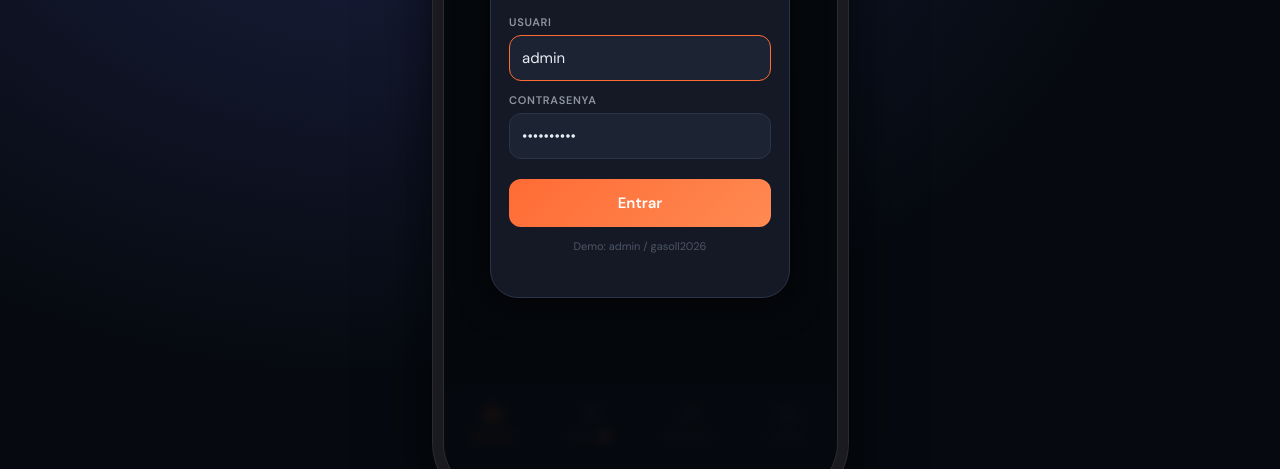
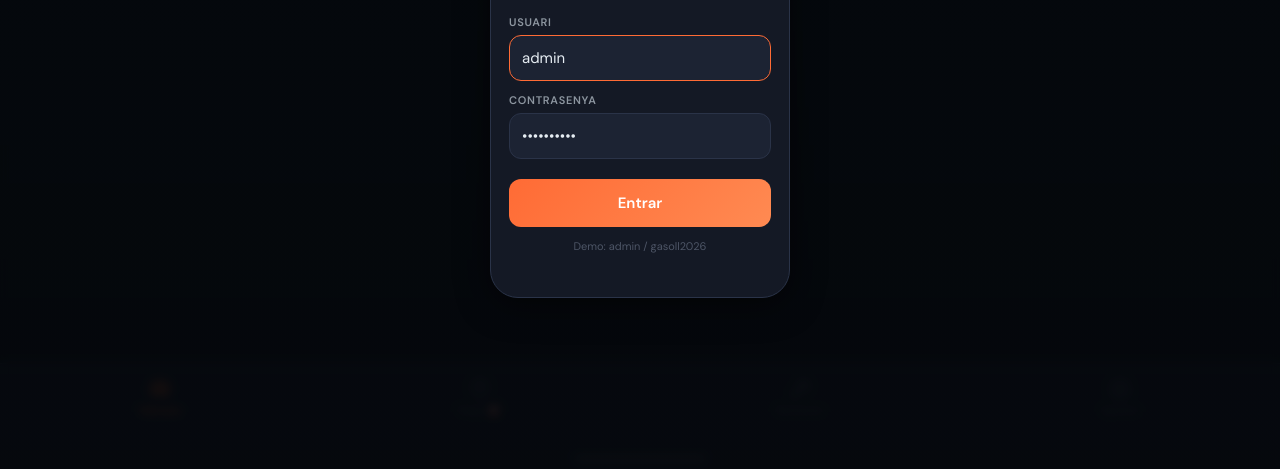
Before and after one commit to gcanigueral/Gasoll, a plain HTML site: page index.html in a window 1280 px wide. Shown: the part 331-800 px from the top of the page. Drawn offline with nearby package versions, Linux system fonts and the light colour scheme.

Commit message:
Full-screen mobile layout

```diff
--- a/index.html
+++ b/index.html
@@ -65,25 +65,20 @@ html, body { width: 100%; height: 100%; background: #060A10; font-family: 'DM Sa
    PHONE SHELL
    ======================================== */
 #app {
-  display: flex; align-items: center; justify-content: center;
-  width: 100vw; height: 100vh; background: radial-gradient(ellipse at 30% 20%, #1a2040 0%, #060A10 60%);
+  display: flex; align-items: stretch; justify-content: stretch;
+  width: 100vw; height: 100vh; background: var(--bg);
 }
 .phone-shell {
-  position: relative; width: 393px; height: 852px;
-  background: var(--bg); border-radius: 52px;
-  box-shadow: 0 0 0 1px rgba(255,255,255,0.08), 0 0 0 11px #1a1a1f, 0 0 0 12px #2a2a32, var(--shadow), 0 40px 80px rgba(0,0,0,0.7);
+  position: relative; width: 100vw; height: 100vh;
+  background: var(--bg); border-radius: 0;
+  box-shadow: none; border: none;
   overflow: hidden; display: flex; flex-direction: column;
   transition: background 0.35s ease;
 }
 /* Physical buttons */
-.phone-shell::before {
-  content: ''; position: absolute; left: -13px; top: 130px;
-  width: 4px; height: 36px; background: #1e1e26; border-radius: 3px 0 0 3px;
-  box-shadow: 0 50px 0 #1e1e26, 0 96px 0 #1e1e26;
-}
+.phone-shell::before,
 .phone-shell::after {
-  content: ''; position: absolute; right: -13px; top: 160px;
-  width: 4px; height: 60px; background: #1e1e26; border-radius: 0 3px 3px 0;
+  display: none;
 }
 
 /* Dynamic Island */
@@ -704,7 +699,7 @@ input:checked + .toggle-track::after { transform: translateX(18px); }
    RESPONSIVE MEDIA (browser)
    ======================================== */
 @media (max-width: 480px) {
-  #app { align-items: flex-start; }
+  #app { align-items: stretch; }
   .phone-shell { width: 100vw; height: 100vh; border-radius: 0; box-shadow: none; }
   .modal-overlay { border-radius: 0; }
 }
```
